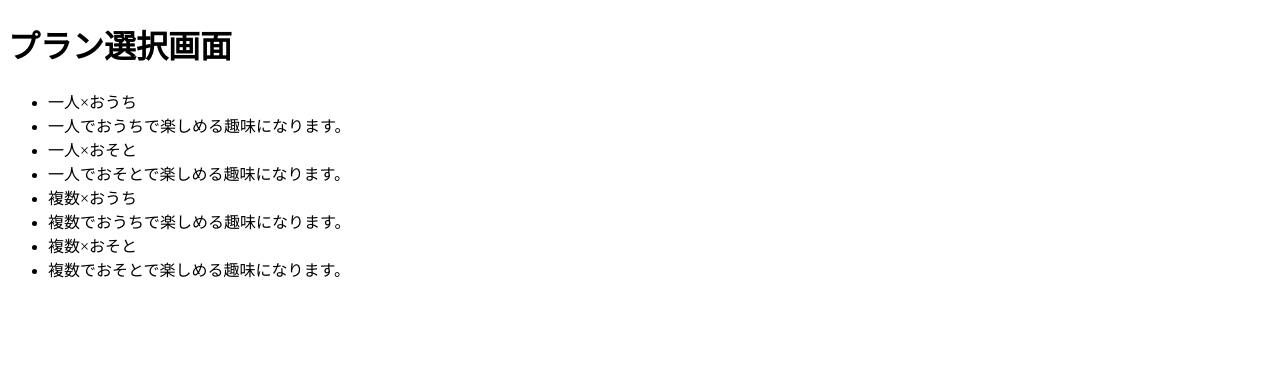
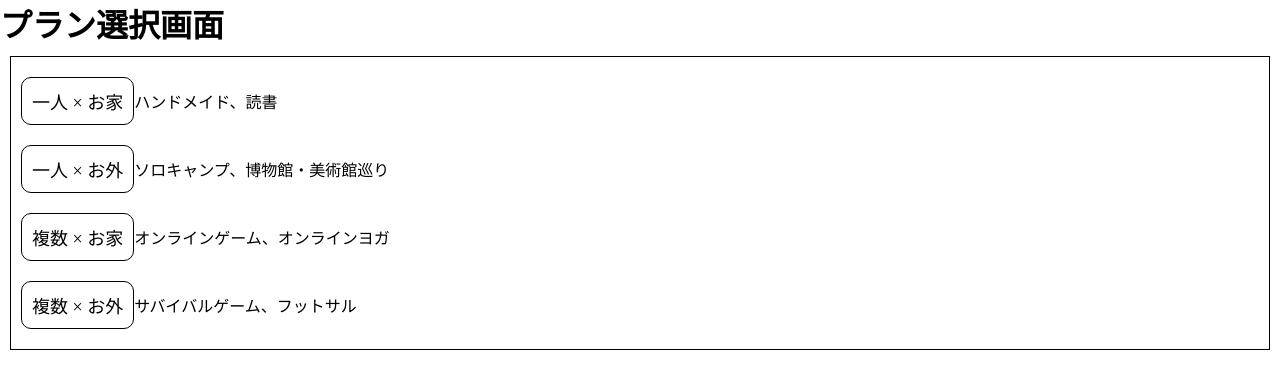
Before and after one commit to izutakuaaa/hobby_plan, a plain HTML site: page plan/index.html in a window 1280 px wide. Drawn offline with Linux system fonts and the light colour scheme.

Commit message:
update: planの画面のデザインを反映

```diff
--- /dev/null
+++ b/css/plan.scss
@@ -0,0 +1,29 @@
+* {
+  padding: 0;
+  margin: 0;
+  box-sizing: border-box;
+}
+.plan {
+  &__list {
+    border: 1px solid black;
+    padding: 10px;
+    margin: 10px;
+    & > div {
+      display: flex;
+      align-items: center;
+      padding: 10px 0;
+      & a {
+        display: flex;
+        justify-content: center;
+        align-items: center;
+        color: black;
+        text-decoration: none;
+        border: 1px solid black;
+        border-radius: 10px;
+        padding: 10px;
+        background: #fff;
+        font-size: 18px;
+      }
+    }
+  }
+}
--- a/plan/index.html
+++ b/plan/index.html
@@ -4,20 +4,29 @@
     <meta charset="UTF-8" />
     <meta name="viewport" content="width=device-width, initial-scale=1.0" />
     <title>plan</title>
+    <link rel="stylesheet" href="./../css/plan.css" />
   </head>
   <main>
     <body>
       <h1>プラン選択画面</h1>
-      <ul>
-        <li>一人×おうち</li>
-        <li>一人でおうちで楽しめる趣味になります。</li>
-        <li>一人×おそと</li>
-        <li>一人でおそとで楽しめる趣味になります。</li>
-        <li>複数×おうち</li>
-        <li>複数でおうちで楽しめる趣味になります。</li>
-        <li>複数×おそと</li>
-        <li>複数でおそとで楽しめる趣味になります。</li>
-      </ul>
+      <div class="plan__list">
+        <div>
+          <a href="#">一人 × お家</a>
+          <p>ハンドメイド、読書</p>
+        </div>
+        <div>
+          <a href="#">一人 × お外</a>
+          <p>ソロキャンプ、博物館・美術館巡り</p>
+        </div>
+        <div>
+          <a href="#">複数 × お家</a>
+          <p>オンラインゲーム、オンラインヨガ</p>
+        </div>
+        <div>
+          <a href="#">複数 × お外</a>
+          <p>サバイバルゲーム、フットサル</p>
+        </div>
+      </div>
     </body>
   </main>
 </html>
```
Also changed, not shown: css/plan.css (added).
